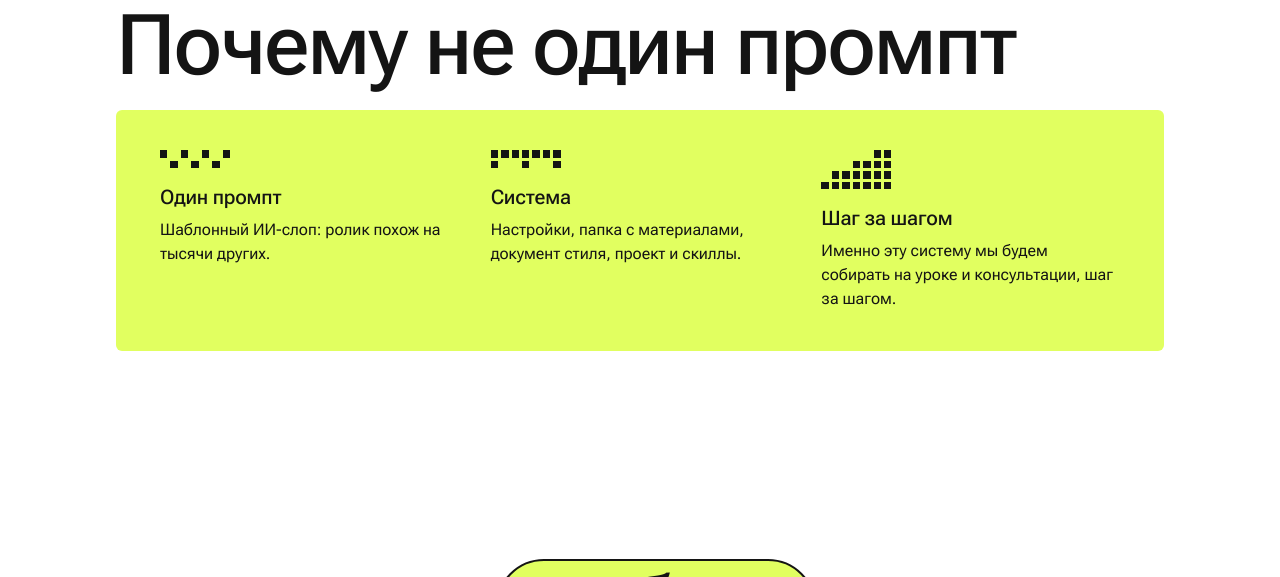
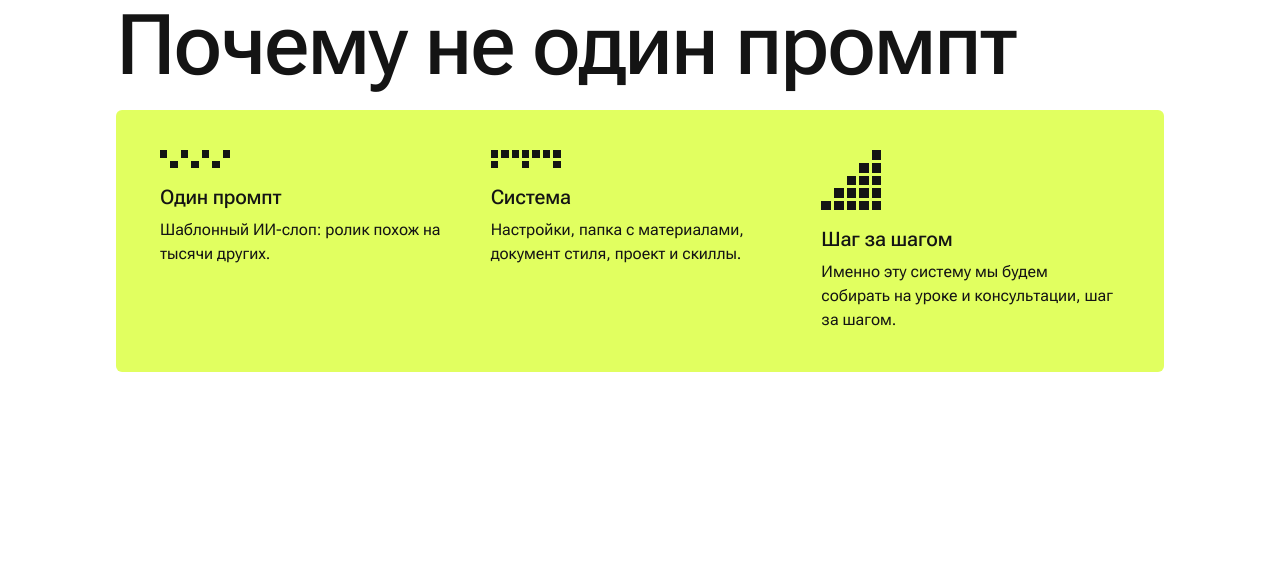
Before and after one commit to kmnsts/kmnsts.github.io, a plain HTML site: page index.html in a window 1280 px wide. Shown: the part 2931-3508 px from the top of the page. Drawn offline with Linux system fonts and the light colour scheme; a web font is replaced by a local one.

Commit message:
Лесенка в пять ступеней

```diff
--- a/index.html
+++ b/index.html
@@ -419,7 +419,7 @@ footer a { min-height: 32px; display: inline-flex; align-items: center; text-und
           <h3>Система</h3><p>Настройки, папка с материалами, документ стиля, проект и скиллы.</p>
         </div>
         <div>
-          <div class="pixel" aria-hidden="true"><i class="o"></i><i class="o"></i><i class="o"></i><i class="o"></i><i class="o"></i><i></i><i></i><i class="o"></i><i class="o"></i><i class="o"></i><i></i><i></i><i></i><i></i><i class="o"></i><i></i><i></i><i></i><i></i><i></i><i></i><i></i><i></i><i></i><i></i><i></i><i></i><i></i></div>
+          <div class="pixel" aria-hidden="true" style="grid-template-columns:repeat(5,1fr);width:60px"><i class="o"></i><i class="o"></i><i class="o"></i><i class="o"></i><i></i><i class="o"></i><i class="o"></i><i class="o"></i><i></i><i></i><i class="o"></i><i class="o"></i><i></i><i></i><i></i><i class="o"></i><i></i><i></i><i></i><i></i><i></i><i></i><i></i><i></i><i></i></div>
           <h3>Шаг за шагом</h3><p>Именно эту систему мы будем собирать на уроке и консультации, шаг за шагом.</p>
         </div>
       </div>
```
